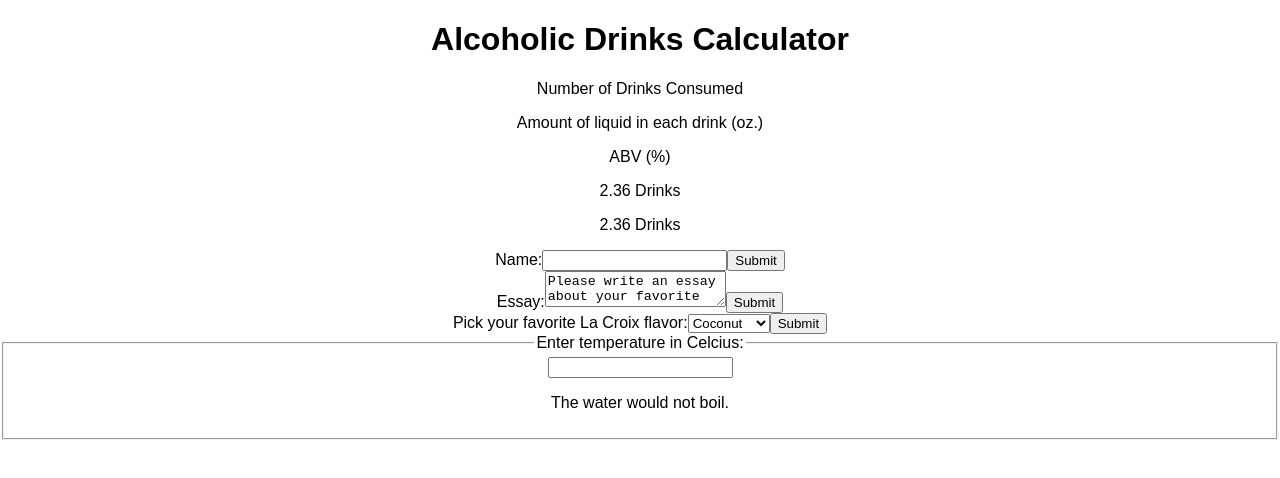
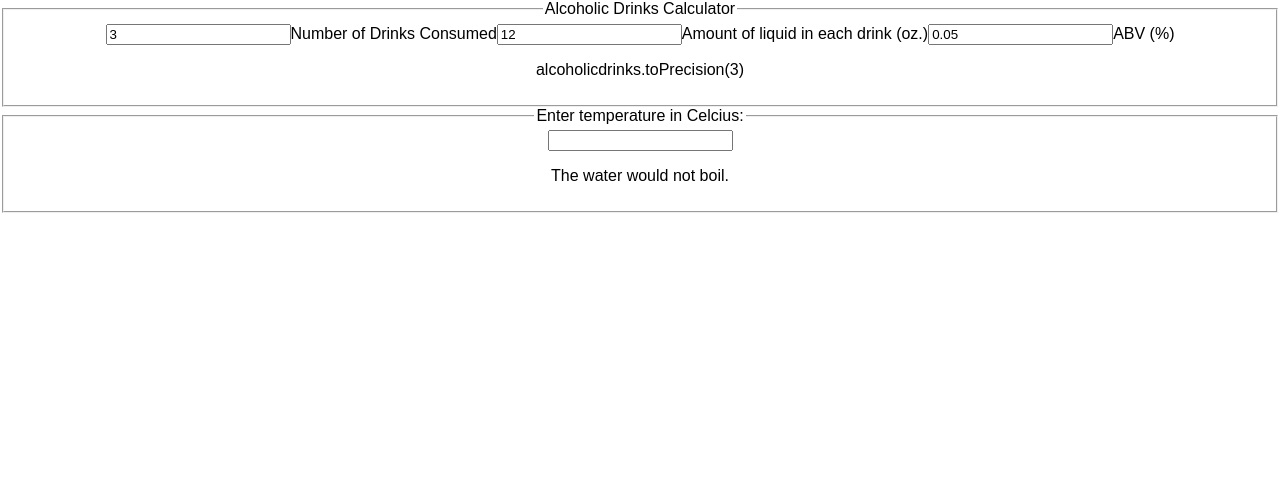
Before and after one commit to ccahilla/alcohol-tracker, a React (Create React App) app: page / in a window 1280 px wide. Shown: the top 478 px of the page. Built offline with nearby package versions, Linux system fonts and the light colour scheme.

Commit message:
app starts without error

```diff
--- a/src/App.js
+++ b/src/App.js
@@ -1,140 +1,50 @@
 import React, { Component } from 'react';
 import './App.css';
 
-function alcoholCalculator(props) {
-    var beers = 2; // glasses
-    var size = 12; // oz.
-    var abv = 5.9/100; // in percentage
-
-    var alcoholicdrinks = beers*size*abv/0.6;
-    return alcoholicdrinks.toPrecision(3);
+function AlcoholVerdict(props) {
+    var alcoholicdrinks = props.beers*props.size*props.abv/0.6;
+    return <p>alcoholicdrinks.toPrecision(3)</p>;
 }
 
 class DrinksResult extends Component {
   constructor(props) {
     super(props);
-    this.state = {numDrinks: alcoholCalculator()}
-  }
+    this.handleChange = this.handleChange.bind(this);
+    this.state = { beers: 3, size: 12, abv: 5.0/100 };
+   }
 
-  componentDidMount() {
-
-  }
-
-  componentWillUnmount() {
-
+  handleChange(e) {
+    this.setState({ beers: e.target.value, size: e.target.value, abv: e.target.value, });
   }
 
   render() {
+    const beers = this.state.beers;
+    const size = this.state.size;
+    const abv = this.state.abv;
     return (
-      <div>
-        <p>{this.state.numDrinks} Drinks</p>
-        <p>{alcoholCalculator()} Drinks</p>
-      </div>
+      <fieldset>
+        <legend>Alcoholic Drinks Calculator</legend>
+        <input
+          value={beers}
+          onChange={this.handleChange} />
+        <label>Number of Drinks Consumed</label>
+        <input
+          value={size}
+          onChange={this.handleChange} />
+        <label>Amount of liquid in each drink (oz.)</label>
+        <input
+          value={abv}
+          onChange={this.handleChange} />
+        <label>ABV (%)</label>
+        <AlcoholVerdict
+          beers={beers}
+          size={size}
+          abv={abv} />
+      </fieldset>
     );
   }
 }
 
-
-
-class NameForm extends Component {
-  constructor(props) {
-    super(props);
-    this.state = {value: ''};
-
-    this.handleChange = this.handleChange.bind(this);
-    this.handleSubmit = this.handleSubmit.bind(this);
-  }
-
-  handleChange(event) {
-    this.setState({value: event.target.value});
-  }
-
-  handleSubmit(event) {
-    alert('A name was submitted: ' + this.state.value);
-    event.preventDefault();
-  }
-
-  render() {
-    return (
-      <form onSubmit={this.handleSubmit}>
-        <label>
-          Name:
-          <input type="text" value={this.state.value} onChange={this.handleChange} />
-        </label>
-        <input type="submit" value="Submit" />
-      </form>
-    );
-  }
-}
-
-class EssayForm extends Component {
-  constructor(props) {
-    super(props);
-    this.state = {
-      value: 'Please write an essay about your favorite DOM element.'
-    };
-
-    this.handleChange = this.handleChange.bind(this);
-    this.handleSubmit = this.handleSubmit.bind(this);
-  }
-
-  handleChange(event) {
-    this.setState({value: event.target.value});
-  }
-
-  handleSubmit(event) {
-    alert('An essay was submitted: ' + this.state.value);
-    event.preventDefault();
-  }
-
-  render() {
-    return (
-      <form onSubmit={this.handleSubmit}>
-        <label>
-          Essay:
-          <textarea value={this.state.value} onChange={this.handleChange} />
-        </label>
-        <input type="submit" value="Submit" />
-      </form>
-    );
-  }
-}
-
-class FlavorForm extends Component {
-  constructor(props) {
-    super(props);
-    this.state = {value: 'coconut'};
-
-    this.handleChange = this.handleChange.bind(this);
-    this.handleSubmit = this.handleSubmit.bind(this);
-  }
-
-  handleChange(event) {
-    this.setState({value: event.target.value});
-  }
-
-  handleSubmit(event) {
-    alert('Your favorite flavor is: ' + this.state.value);
-    event.preventDefault();
-  }
-
-  render() {
-    return (
-      <form onSubmit={this.handleSubmit}>
-        <label>
-          Pick your favorite La Croix flavor:
-          <select value={this.state.value} onChange={this.handleChange}>
-            <option value="grapefruit">Grapefruit</option>
-            <option value="lime">Lime</option>
-            <option value="coconut">Coconut</option>
-            <option value="mango">Mango</option>
-          </select>
-        </label>
-        <input type="submit" value="Submit" />
-      </form>
-    );
-  }
-}
 
 function BoilingVerdict(props) {
   if (props.celcius >= 100) {
@@ -173,24 +83,11 @@ class Calculator extends Component {
 class App extends Component {
   render() {
     return <div className="App">
-      <h1>Alcoholic Drinks Calculator</h1>
       <div className="InputForm">
-        <p>Number of Drinks Consumed</p>
-        <p>Amount of liquid in each drink (oz.)</p>
-        <p>ABV (%)</p>
+      </div>
 
-      </div>
       <div className="DrinksResult">
         <DrinksResult />
-      </div>
-      <div className="NameForm">
-        <NameForm />
-      </div>
-      <div className="EssayForm">
-        <EssayForm />
-      </div>
-      <div className="FlavorForm">
-        <FlavorForm />
       </div>
       <div className="Calculator">
         <Calculator />
```
